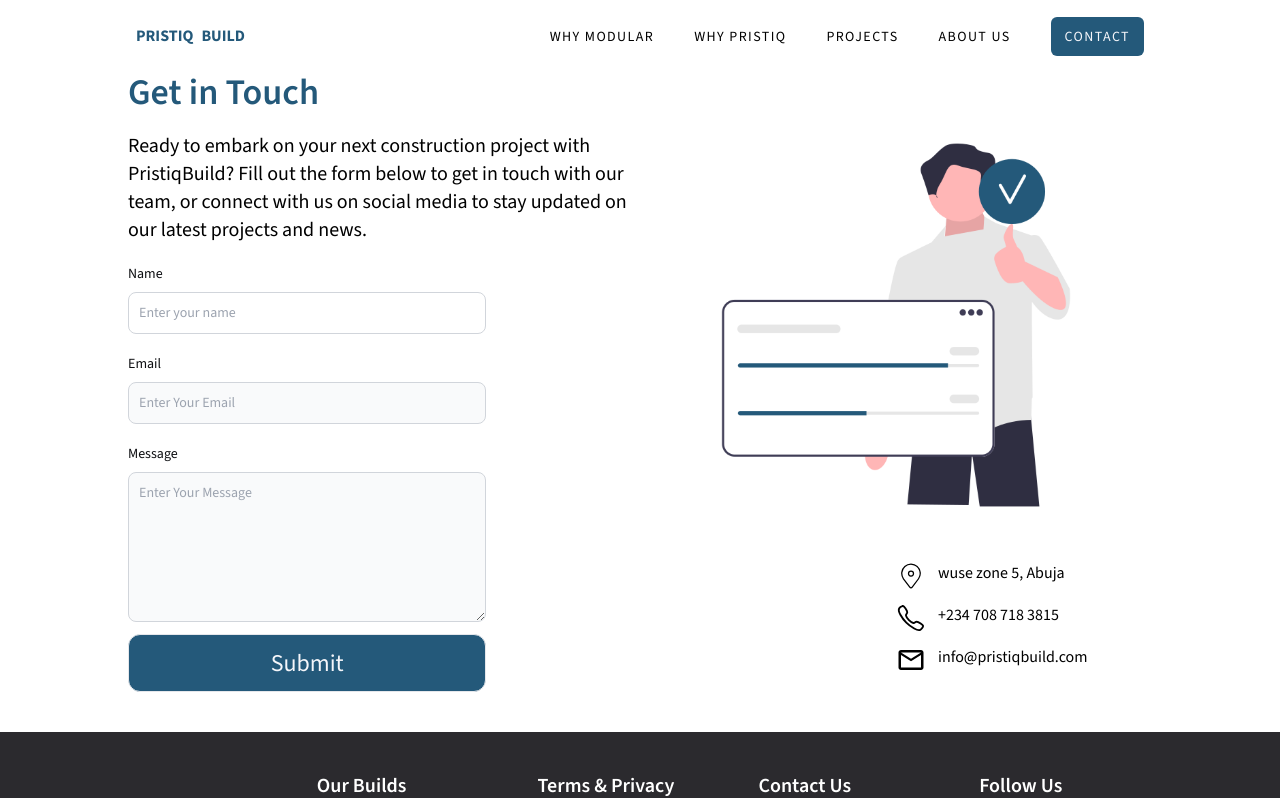
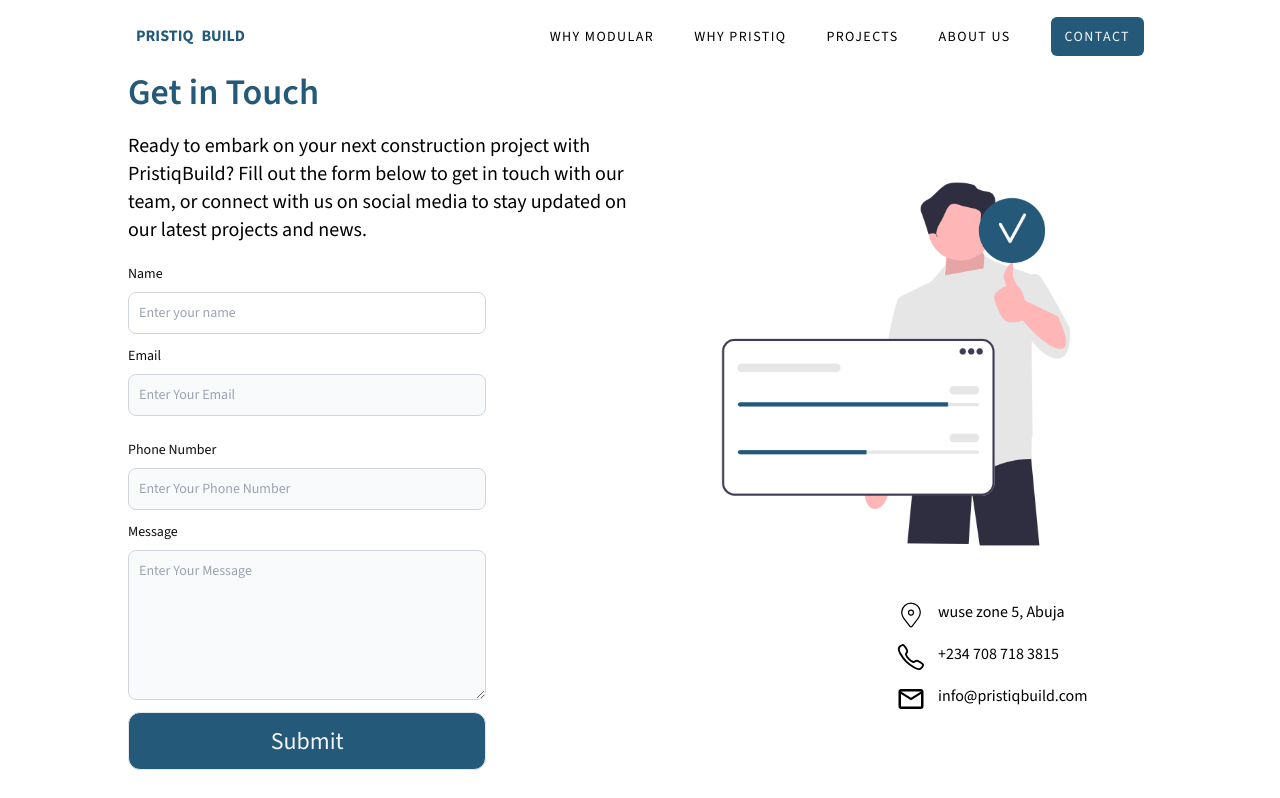
Before and after one commit to IbrahimDoba/PristiqueBuild, a Next.js app in the folder client/: page /contact in a window 1280 px wide. Shown: the top 798 px of the page. Built offline with nearby package versions, Linux system fonts and the light colour scheme.

Commit message:
UI: bg changes and contact edit

```diff
--- a/client/src/app/projects/page.tsx
+++ b/client/src/app/projects/page.tsx
@@ -1,17 +1,20 @@
-import Link from 'next/link';
-import React from 'react';
+import Link from "next/link";
+import React from "react";
 
 function Projects() {
   return (
     <main>
-      <section className='min-h-[90vh] grid place-content-center text-center px-6 lg:px-10'>
-        <h1 className='text-2xl md:text-4xl lg:text-6xl font-bold'>No Projects to be Displayed At The Moment</h1>
+      <section className="min-h-[90vh] grid place-content-center text-center px-6 lg:px-10">
+        <h1 className="text-2xl md:text-4xl lg:text-6xl font-bold">
+          Projects In Progress!
+        </h1>
         {/* <p>Our projects are top notch and we are proud of them</p>
         <p>Explore </p> */}
       </section>
-      <section className='px-6 lg:px-10 py-14 flex flex-col gap-4 lg:gap-8 bg-altBg'>
-        {/* First project */}
-        {/* <div className='grid md:grid-cols-2 gap-5'>
+      {/* <section className='px-6 lg:px-10 py-14 flex flex-col gap-4 lg:gap-8 bg-altBg'> */}
+
+      {/* First project */}
+      {/* <div className='grid md:grid-cols-2 gap-5'>
           <div className='h-[200px] lg:h-[500px] bg-acc flex items-center justify-center md:order-2'>
             Project Image
           </div>
@@ -28,8 +31,8 @@ function Projects() {
             </Link>
           </div>
         </div> */}
-        {/* second project */}
-        {/* <div className='grid md:grid-cols-2 gap-5'>
+      {/* second project */}
+      {/* <div className='grid md:grid-cols-2 gap-5'>
           <div className='h-[200px] lg:h-[500px] bg-acc flex items-center justify-center'>
             Project Image
           </div>
@@ -47,7 +50,7 @@ function Projects() {
             </Link>
           </div>
         </div> */}
-      </section>
+      {/* </section> */}
     </main>
   );
 }
--- a/client/src/app/why-modular/page.tsx
+++ b/client/src/app/why-modular/page.tsx
@@ -14,7 +14,7 @@ function WhyModular() {
   return (
     <main className="overflow-x-hidden">
       <section className="why-modular mx-auto min-h-[65vh] grid place-content-center text-center bg-bg ">
-        <h1 className="text-2xl md:text-4xl lg:text-6xl font-bold mb-3 text-white bg-black bg-opacity-60 p-2 rounded-xl">
+        <h1 className="text-2xl md:text-4xl lg:text-6xl font-bold mb-3 uppercase text-black bg-white bg-opacity-60 p-2 rounded-xl">
           Why Modular?
         </h1>
         {/* <p className="text-xl text-black bg-slate-200">
--- a/client/src/app/why-pristiq/page.tsx
+++ b/client/src/app/why-pristiq/page.tsx
@@ -7,7 +7,7 @@ function WhyPristiqbuild() {
   return (
     <main className="overflow-x-hidden">
       <section className="why-pristiq mx-auto min-h-[80vh] grid place-content-center text-center bg-altBg bg-fixed ">
-        <h1 className="text-2xl md:text-4xl lg:text-6xl font-bold text-white bg-black bg-opacity-60 p-2 rounded-xl">
+        <h1 className="text-2xl md:text-4xl lg:text-6xl font-bold text-black bg-white bg-opacity-60 p-2 rounded-xl">
           Why PristiqBuild?
         </h1>
         {/* <p className='max-w-screen-md'>
--- a/client/src/components/ContactSection/Contact.tsx
+++ b/client/src/components/ContactSection/Contact.tsx
@@ -52,7 +52,7 @@ const ContactSection = () => {
               placeholder="Enter your name"
             />
           </div>
-          <div className="my-5 w-[70%] max-md:w-full">
+          <div className="my-3 w-[70%] max-md:w-full">
             <label className="block mb-2 text-sm font-medium text-txt">
               Email
             </label>
@@ -61,6 +61,17 @@ const ContactSection = () => {
               name="user_email"
               className="bg-gray-50 border border-gray-300  sm:text-sm rounded-lg focus:ring-primary-600 focus:border-primary-600 block w-full p-2.5  dark:placeholder-gray-400 text-black dark:focus:ring-blue-500 dark:focus:border-blue-500"
               placeholder="Enter Your Email"
+            />
+          </div>
+          <div className="my-3 w-[70%] max-md:w-full">
+            <label className="block mb-2 text-sm font-medium text-txt">
+              Phone Number
+            </label>
+            <input
+              type="tel"
+              name="user_number"
+              className="bg-gray-50 border border-gray-300  sm:text-sm rounded-lg focus:ring-primary-600 focus:border-primary-600 block w-full p-2.5  dark:placeholder-gray-400 text-black dark:focus:ring-blue-500 dark:focus:border-blue-500"
+              placeholder="Enter Your Phone Number"
             />
           </div>
           <div className="w-[70%] max-md:w-full">
```
